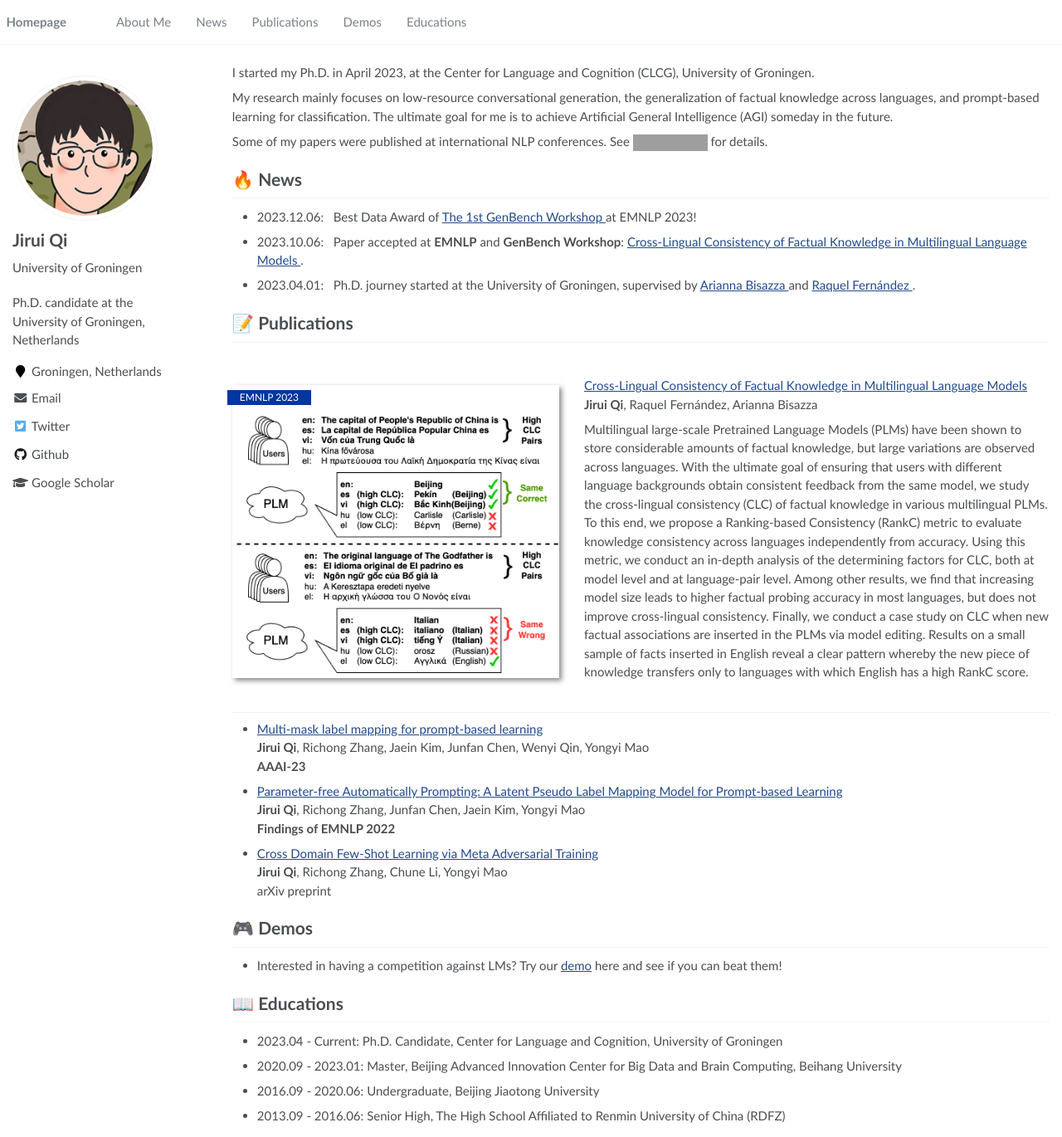
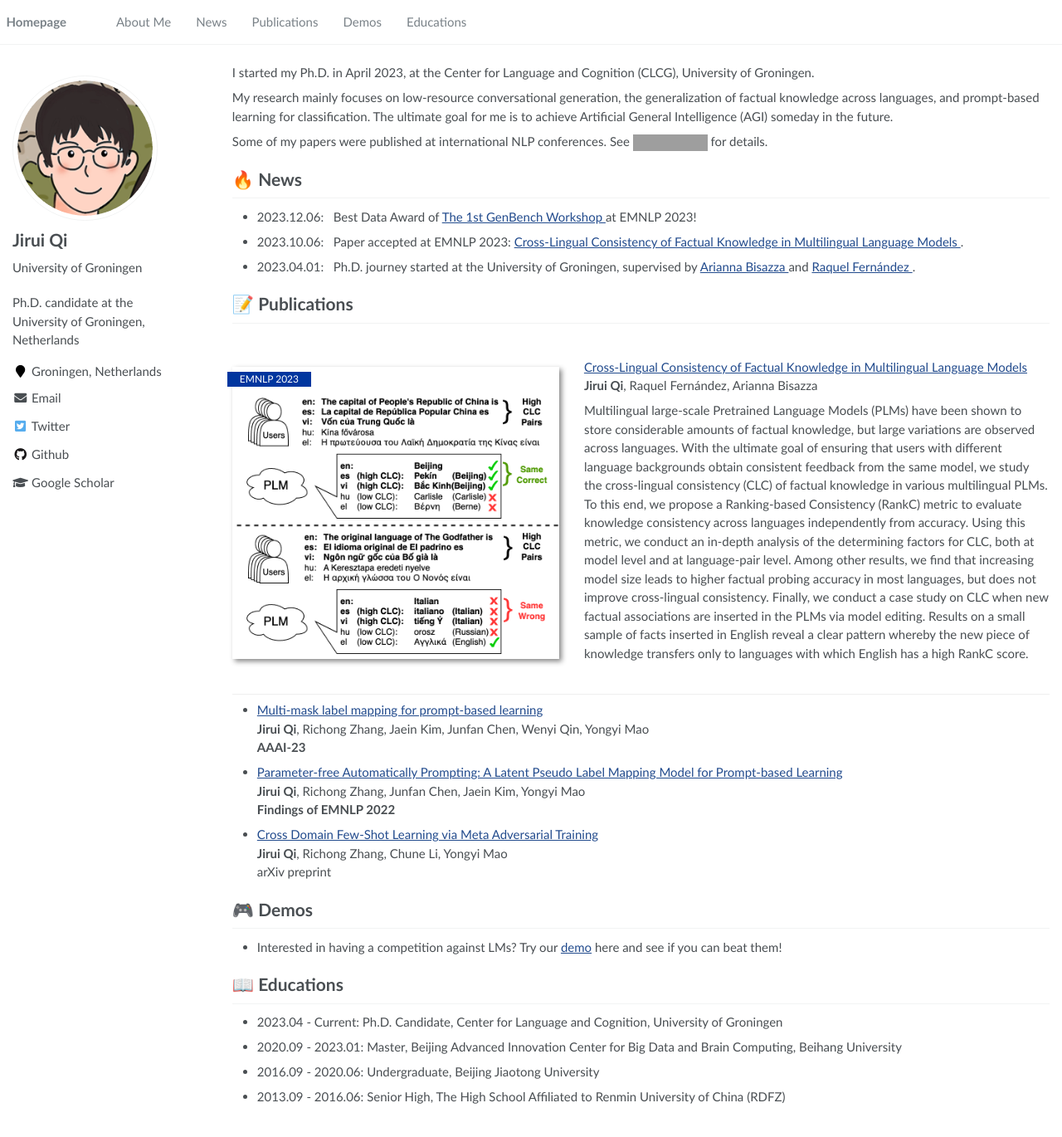
Before and after one commit to RayeRen/acad-homepage.github.io, a Jekyll site: the page built from _pages/about.md, in a window 1280 px wide and 1370 px high. Shown: the whole window at 83% size. Built offline with Jekyll 4.4.1, drawn with Linux system fonts in a browser that asks for light colours; grey boxes are pictures that could not be loaded.

Commit message:
Update about.md

```diff
--- a/_pages/about.md
+++ b/_pages/about.md
@@ -36,7 +36,7 @@ Some of my papers were published at international NLP conferences. See <a href='
 
 # 🔥 News
 - 2023.12.06: &nbsp; Best Data Award of <a href='https://genbench.org/workshop/'> The 1st GenBench Workshop </a> at EMNLP 2023!
-- 2023.10.06: &nbsp; Paper accepted at **EMNLP** and **GenBench Workshop**: <a href='https://arxiv.org/abs/2310.10378'> Cross-Lingual Consistency of Factual Knowledge in Multilingual Language Models </a>.
+- 2023.10.06: &nbsp; Paper accepted at EMNLP 2023: <a href='https://arxiv.org/abs/2310.10378'> Cross-Lingual Consistency of Factual Knowledge in Multilingual Language Models </a>.
 - 2023.04.01: &nbsp; Ph.D. journey started at the University of Groningen, supervised by <a href='https://www.cs.rug.nl/~bisazza/'> Arianna Bisazza </a>  and <a href='https://staff.fnwi.uva.nl/r.fernandezrovira/'> Raquel Fernández </a>.
 
 # 📝 Publications
```
